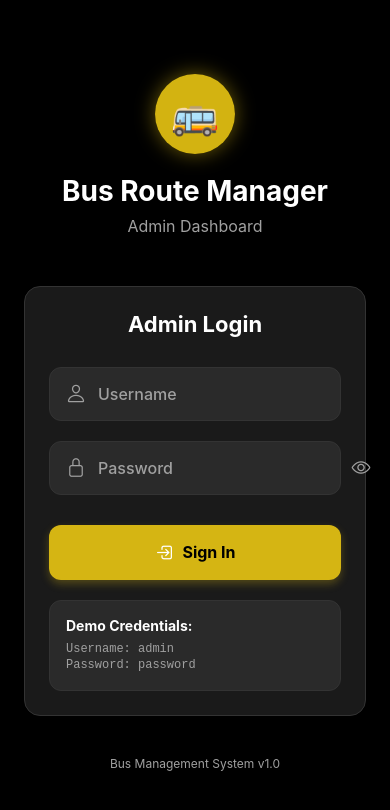
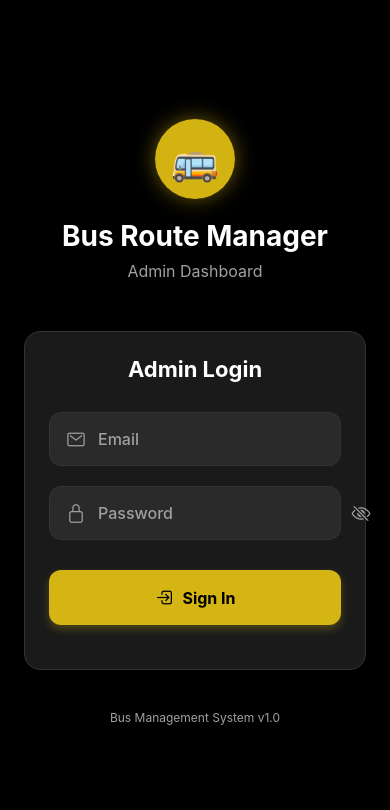
Before and after one commit to Subhanu19/Admin-app, a React Native app: screen / in a window 390 px wide. Shown: the top 810 px of the page. Built offline with nearby package versions, Linux system fonts and the light colour scheme; what @gorhom/bottom-sheet, react-native-worklets would draw is missing.

Commit message:
login updation

```diff
--- a/screens/LoginScreen.jsx
+++ b/screens/LoginScreen.jsx
@@ -5,12 +5,11 @@ import {
   TextInput,
   TouchableOpacity,
   StyleSheet,
-  Alert,
   KeyboardAvoidingView,
   Platform,
   ScrollView,
-  Image,
   Dimensions,
+  Animated,
 } from "react-native";
 import { Ionicons } from "@expo/vector-icons";
 
@@ -31,30 +30,144 @@ const CustomColours = {
   border: "#333333"
 };
 
+// Email validation regex
+const EMAIL_REGEX = /^[a-zA-Z0-9._%+-]+@[a-zA-Z0-9.-]+\.[a-zA-Z]{2,}$/;
+
+// Helper function to convert object to URL-encoded form data
+const formUrlEncode = (data) => {
+  return Object.keys(data)
+    .map(key => encodeURIComponent(key) + '=' + encodeURIComponent(data[key]))
+    .join('&');
+};
+
 export default function LoginScreen({ setIsAuthenticated }) {
-  const [username, setUsername] = useState("");
+  const [email, setEmail] = useState("");
   const [password, setPassword] = useState("");
-  const [showPassword, setShowPassword] = useState(false);
+  const [showPassword, setShowPassword] = useState(false); // Changed to false by default
   const [isLoading, setIsLoading] = useState(false);
+  const [emailError, setEmailError] = useState("");
+  const [passwordError, setPasswordError] = useState("");
+
+  // Animation for password shake effect
+  const shakeAnimation = useState(new Animated.Value(0))[0];
+
+  const validateEmail = (email) => {
+    if (!email.trim()) {
+      setEmailError("Email is required");
+      return false;
+    }
+
+    if (!EMAIL_REGEX.test(email)) {
+      setEmailError("Please enter a valid email address");
+      return false;
+    }
+
+    setEmailError("");
+    return true;
+  };
+
+  // Shake animation function for wrong password
+  const shakePasswordField = () => {
+    Animated.sequence([
+      Animated.timing(shakeAnimation, {
+        toValue: 10,
+        duration: 50,
+        useNativeDriver: true,
+      }),
+      Animated.timing(shakeAnimation, {
+        toValue: -10,
+        duration: 50,
+        useNativeDriver: true,
+      }),
+      Animated.timing(shakeAnimation, {
+        toValue: 10,
+        duration: 50,
+        useNativeDriver: true,
+      }),
+      Animated.timing(shakeAnimation, {
+        toValue: 0,
+        duration: 50,
+        useNativeDriver: true,
+      }),
+    ]).start();
+  };
 
   const handleLogin = async () => {
-    if (!username.trim() || !password.trim()) {
-      Alert.alert("Error", "Please enter both username and password");
+    // Validate email format
+    if (!validateEmail(email)) {
+      return;
+    }
+
+    if (!password.trim()) {
+      setPasswordError("Password is required");
       return;
     }
 
     setIsLoading(true);
+    setPasswordError(""); // Clear previous password error
 
-    // Simulate login process
-    setTimeout(() => {
-      if (username === "admin" && password === "password") {
+    try {
+      // Prepare form data
+      const formData = formUrlEncode({
+        email: email.trim(),
+        password: password
+      });
+
+      // API call to backend with www-form-urlencoded
+      const response = await fetch('https://yus.kwscloud.in/yus/admin-login', {
+        method: 'POST',
+        headers: {
+          'Content-Type': 'application/x-www-form-urlencoded',
+        },
+        body: formData,
+      });
+
+      const data = await response.json();
+
+      if (response.ok) {
+        if (data.login_status === "valid") {
+          // Success - automatically navigate without alert
           setIsAuthenticated(true);
-        Alert.alert("Success", "Login successful!");
         } else {
-        Alert.alert("Error", "Invalid credentials. Use admin/password");
+          // Wrong password - shake animation and show error
+          shakePasswordField();
+          setPasswordError("Invalid email or password");
         }
+      } else {
+        shakePasswordField();
+        setPasswordError("Login failed. Please try again.");
+      }
+    } catch (error) {
+      console.error('Login error:', error);
+      shakePasswordField();
+      setPasswordError("Network error. Please check your connection.");
+    } finally {
       setIsLoading(false);
-    }, 1500);
+    }
+  };
+
+  const handleEmailChange = (text) => {
+    setEmail(text);
+    // Clear error when user starts typing
+    if (emailError) {
+      setEmailError("");
+    }
+  };
+
+  const handlePasswordChange = (text) => {
+    setPassword(text);
+    // Clear error when user starts typing
+    if (passwordError) {
+      setPasswordError("");
+    }
+  };
+
+  const handleEmailBlur = () => {
+    validateEmail(email);
+  };
+
+  const togglePasswordVisibility = () => {
+    setShowPassword(!showPassword);
   };
 
   return (
@@ -81,42 +194,65 @@ export default function LoginScreen({ setIsAuthenticated }) {
         <View style={styles.formContainer}>
           <Text style={styles.formTitle}>Admin Login</Text>
 
-          {/* Username Input */}
-          <View style={styles.inputContainer}>
-            <Ionicons name="person-outline" size={20} color={CustomColours.textSecondary} style={styles.inputIcon} />
+          {/* Email Input */}
+          <View style={styles.inputSection}>
+            <View style={[
+              styles.inputContainer,
+              emailError && styles.inputContainerError
+            ]}>
+              <Ionicons name="mail-outline" size={20} color={CustomColours.textSecondary} style={styles.inputIcon} />
               <TextInput
                 style={styles.input}
-              placeholder="Username"
+                placeholder="Email"
                 placeholderTextColor={CustomColours.textSecondary}
-              value={username}
-              onChangeText={setUsername}
+                value={email}
+                onChangeText={handleEmailChange}
+                onBlur={handleEmailBlur}
                 autoCapitalize="none"
                 autoCorrect={false}
+                keyboardType="email-address"
+                autoComplete="email"
               />
             </View>
+            {emailError ? (
+              <Text style={styles.errorText}>{emailError}</Text>
+            ) : null}
+          </View>
 
-          {/* Password Input */}
-          <View style={styles.inputContainer}>
+          {/* Password Input with Shake Animation */}
+          <View style={styles.inputSection}>
+            <Animated.View
+              style={[
+                styles.inputContainer,
+                passwordError && styles.inputContainerError,
+                { transform: [{ translateX: shakeAnimation }] }
+              ]}
+            >
               <Ionicons name="lock-closed-outline" size={20} color={CustomColours.textSecondary} style={styles.inputIcon} />
               <TextInput
                 style={styles.input}
                 placeholder="Password"
                 placeholderTextColor={CustomColours.textSecondary}
                 value={password}
-              onChangeText={setPassword}
-              secureTextEntry={!showPassword}
+                onChangeText={handlePasswordChange}
+                secureTextEntry={!showPassword} // This will be true by default (password hidden)
                 autoCapitalize="none"
+                autoComplete="password"
               />
               <TouchableOpacity
                 style={styles.eyeIcon}
-              onPress={() => setShowPassword(!showPassword)}
+                onPress={togglePasswordVisibility}
               >
                 <Ionicons
-                name={showPassword ? "eye-off-outline" : "eye-outline"}
+                  name={showPassword ? "eye-outline" : "eye-off-outline"} // Swapped the icons
                   size={20}
                   color={CustomColours.textSecondary}
                 />
               </TouchableOpacity>
+            </Animated.View>
+            {passwordError ? (
+              <Text style={styles.errorText}>{passwordError}</Text>
+            ) : null}
           </View>
 
           {/* Login Button */}
@@ -130,22 +266,15 @@ export default function LoginScreen({ setIsAuthenticated }) {
           >
             <View style={styles.buttonContent}>
               {isLoading ? (
-                <Ionicons name="refresh" size={20} color="#ffffff" style={styles.loadingIcon} />
+                <Ionicons name="refresh" size={20} color="#000000" style={styles.loadingIcon} />
               ) : (
-                <Ionicons name="log-in-outline" size={20} color="#ffffff" style={styles.buttonIcon} />
+                <Ionicons name="log-in-outline" size={20} color="#000000" style={styles.buttonIcon} />
               )}
               <Text style={styles.loginButtonText}>
                 {isLoading ? "Signing In..." : "Sign In"}
               </Text>
             </View>
           </TouchableOpacity>
-
-          {/* Demo Credentials */}
-          <View style={styles.demoContainer}>
-            <Text style={styles.demoTitle}>Demo Credentials:</Text>
-            <Text style={styles.demoText}>Username: admin</Text>
-            <Text style={styles.demoText}>Password: password</Text>
-          </View>
         </View>
 
         {/* Footer */}
@@ -228,6 +357,9 @@ const styles = StyleSheet.create({
     textAlign: "center",
     marginBottom: 30,
   },
+  inputSection: {
+    marginBottom: 20,
+  },
   inputContainer: {
     flexDirection: "row",
     alignItems: "center",
@@ -235,8 +367,10 @@ const styles = StyleSheet.create({
     borderWidth: 1,
     borderColor: CustomColours.border,
     borderRadius: 12,
-    marginBottom: 20,
     paddingHorizontal: 16,
+  },
+  inputContainerError: {
+    borderColor: CustomColours.danger,
   },
   inputIcon: {
     marginRight: 12,
@@ -250,6 +384,12 @@ const styles = StyleSheet.create({
   },
   eyeIcon: {
     padding: 4,
+  },
+  errorText: {
+    color: CustomColours.danger,
+    fontSize: 12,
+    marginTop: 4,
+    marginLeft: 8,
   },
   loginButton: {
     backgroundColor: CustomColours.primary,
@@ -286,25 +426,6 @@ const styles = StyleSheet.create({
     fontWeight: "bold",
     textAlign: "center",
   },
-  demoContainer: {
-    backgroundColor: "#2a2a2a",
-    padding: 16,
-    borderRadius: 12,
-    borderWidth: 1,
-    borderColor: CustomColours.border,
-  },
-  demoTitle: {
-    color: CustomColours.textDark,
-    fontWeight: "bold",
-    marginBottom: 8,
-    fontSize: 14,
-  },
-  demoText: {
-    color: CustomColours.textSecondary,
-    fontSize: 12,
-    marginBottom: 2,
-    fontFamily: 'monospace',
-  },
   footer: {
     marginTop: 40,
     alignItems: "center",
```
Lines whose indentation alone changed are shown as unchanged.
